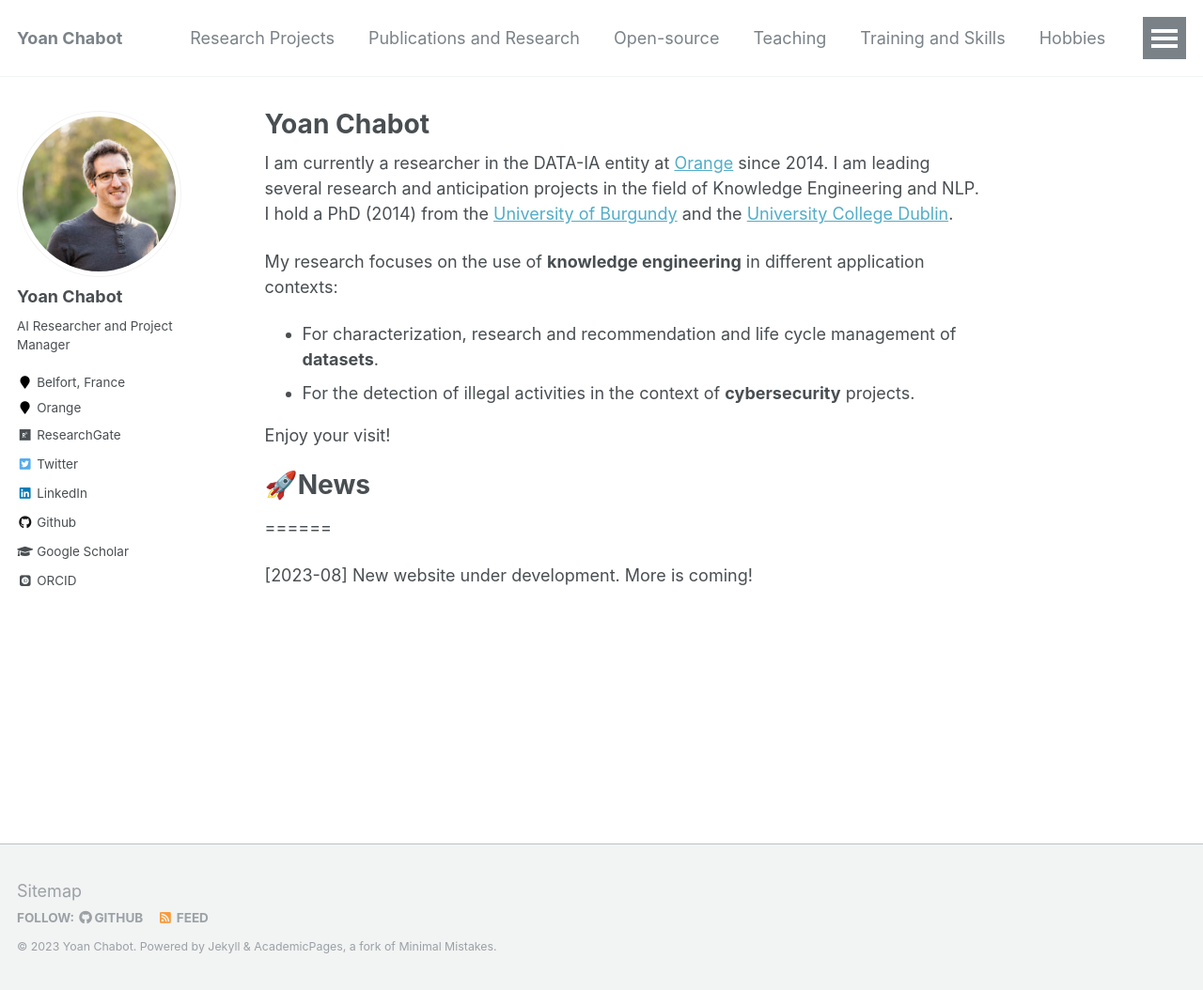
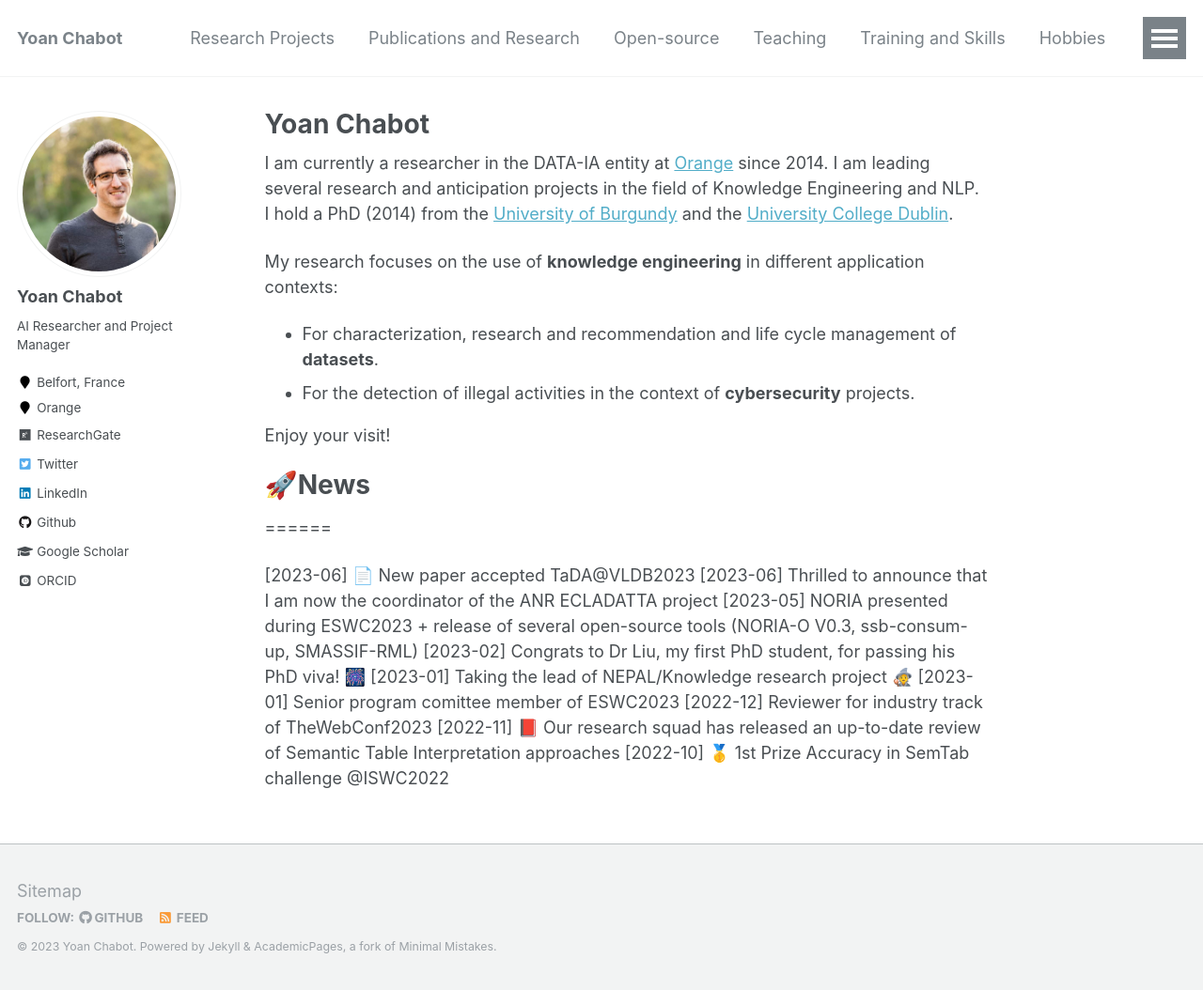
Before and after one commit to yoanchabot/yoanchabot.github.io, a Jekyll site: the page built from _pages/about.md, in a window 1280 px wide and 1054 px high. Shown: the whole window at 94% size. Built offline with Jekyll 4.4.1, drawn with Linux system fonts in a browser that asks for light colours; some web fonts are replaced.

Commit message:
Update news

```diff
--- a/_pages/about.md
+++ b/_pages/about.md
@@ -1,4 +1,5 @@
 ---
+permalink: /
 title: "Yoan Chabot"
 excerpt: "About me"
 author_profile: true
@@ -20,4 +21,12 @@
 # 🚀News
 ======
 
-[2023-08] New website under development. More is coming!
+[2023-06] 📄 New paper accepted TaDA@VLDB2023
+[2023-06] Thrilled to announce that I am now the coordinator of the ANR ECLADATTA project
+[2023-05] NORIA presented during ESWC2023 + release of several open-source tools (NORIA-O V0.3, ssb-consum-up, SMASSIF-RML)
+[2023-02] Congrats to Dr Liu, my first PhD student, for passing his PhD viva! 🎆
+[2023-01] Taking the lead of NEPAL/Knowledge research project 🧙
+[2023-01] Senior program comittee member of ESWC2023
+[2022-12] Reviewer for industry track of TheWebConf2023
+[2022-11] 📕 Our research squad has released an up-to-date review of Semantic Table Interpretation approaches
+[2022-10] 🥇 1st Prize Accuracy in SemTab challenge @ISWC2022
```
